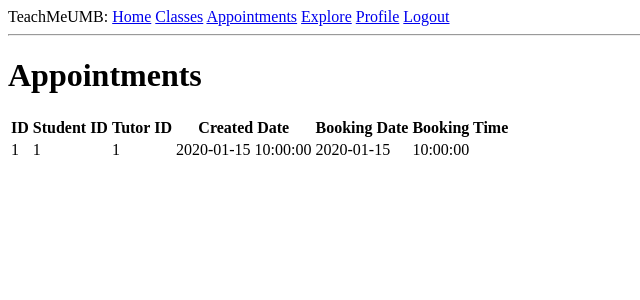
After one commit to dimarcode/TeachMeUMB, a Flask app: page /appointments in a window 1280 px wide. The commit adds this page. Shown: the top 300 px of the page, without its empty margins (0-640 px from the left). Run offline with Flask 3, Linux system fonts and the light colour scheme; a user stored in the database is signed in; tables that the repository leaves empty hold one stand-in row (values such as "Sample post").

Commit message:
added 'add appointment' functionality and appointments.py for debugging

```diff
--- a/project/app/routes.py
+++ b/project/app/routes.py
@@ -4,9 +4,9 @@ from flask import render_template, flash, redirect, url_for, request
 from flask_login import login_user, logout_user, current_user, login_required
 import sqlalchemy as sa
 from app import app, db
-from app.forms import LoginForm, RegistrationForm, EditProfileForm, UserSubjectForm
+from app.forms import LoginForm, RegistrationForm, EditProfileForm, UserSubjectForm, BookAppointmentForm
 # SubjectListForm, SubjectSelectForm
-from app.models import User, UserRole, Subject
+from app.models import User, UserRole, Subject, Appointment
 
 
 @app.before_request
@@ -71,12 +71,8 @@ def register():
 @login_required
 def user(username):
     user = db.first_or_404(sa.select(User).where(User.username == username))
-    # Query to fetch all subjects for the user
-    # subjects = db.session.execute(
-    #     sa.select(Subject).join(user_subjects).where(user_subjects.c.user_id == user.id)
-    # ).scalars().all()
+    return render_template('user.html', user=user, subjects=subjects)
 
-    return render_template('user.html', user=user, subjects=subjects)
 
 @app.route('/edit_profile', methods=['GET', 'POST'])
 @login_required
@@ -95,11 +91,20 @@ def edit_profile():
                            form=form)
 
 
+# debug page to make sure subjects are adding and filtering correctly
 @app.route('/subjects', methods=['GET', 'POST'])
 @login_required
 def subjects():
     subjects = Subject.query.order_by(Subject.name.collate("NOCASE")).all()
     return render_template('subjects.html', title='Subjects', subjects=subjects)
+
+
+# debug page to make sure appointments are adding and filtering correctly
+@app.route('/appointments', methods=['GET', 'POST'])
+@login_required
+def appointments():
+    appointments = Appointment.query.order_by(Appointment.created_date)
+    return render_template('appointments.html', title='Appointmentss', appointments=appointments)
 
 
 @app.route('/add_subject', methods=['GET', 'POST'])
@@ -131,10 +136,12 @@ def remove_subject(subject_id):
         flash(f'You are not enrolled in {subject.name}', 'warning')
     return redirect(url_for('add_subject'))
 
+
 @app.route('/explore')
 @login_required
 def explore():
     # Find tutors who share subjects with the current user
+    form = BookAppointmentForm()
     tutors = User.query.filter(
         User.role == UserRole.TUTOR,  # Filter for tutors
         User.id != current_user.id,   # Exclude current user
@@ -155,49 +162,54 @@ def explore():
     return render_template('explore.html',
                           title='Explore',
                           tutors=tutors,
+                          form=form,
                           tutors_by_subject=tutors_by_subject)
 
-# @app.route('/my_subjects', methods=['GET', 'POST'])
-# @login_required
-# def my_subjects():
-#     form = SubjectSelectForm()
-#     if form.validate_on_submit():
-#         subject_name = form.subject_name.data
-#         subject = Subject.query.filter_by(name=subject_name).first()
 
-#         if not subject:
-#             flash('Subject not found.', 'danger')
-#             return redirect(url_for('my_subjects'))
+@app.route('/book_appointment', methods=['POST'])
+@login_required
+def book_appointment():
+    print(request.form.to_dict())  # Debugging: See incoming data
 
-#         if subject in current_user.my_subject:
-#             flash('You already have this subject in your list.', 'warning')
-#             return redirect(url_for('my_subjects'))
+    tutor_id = request.form.getlist('tutor_id')[-1]  # Ensure we get a valid tutor_id
+    booking_date_str = request.form.get('booking_date')
+    booking_time_str = request.form.get('booking_time')
 
-#         # Add the subject to the user's subjects
-#         current_user.my_subject.append(subject)
-#         db.session.commit()
+    if not tutor_id or not booking_date_str or not booking_time_str:
+        flash("Missing required fields", "danger")
+        return redirect(url_for('explore'))
 
-#         flash(f'Subject "{subject.name}" added successfully.', 'success')
-#         return redirect(url_for('my_subjects'))
+    try:
+        tutor_id = int(tutor_id)
+        booking_date = datetime.strptime(booking_date_str, '%Y-%m-%d').date()
+        booking_time = datetime.strptime(booking_time_str, '%H:%M').time()
 
-#     subjects = Subject.query.all()
+        tutor = User.query.get(tutor_id)
+        if not tutor or tutor.role != UserRole.TUTOR:
+            flash(f'Invalid tutor selection.', 'danger')
+            return redirect(url_for('explore'))
 
-#     # Render the template with the form, user's current subjects, and all available subjects
-#     return render_template('my_subjects.html',
-#                           form=form,
-#                           user_subjects=current_user.my_subject,
-#                           subjects=subjects)
+        # Ensure the student is actually a STUDENT
+        if current_user.role != UserRole.STUDENT:
+            flash("Only students can book appointments.", "danger")
+            return redirect(url_for('explore'))
 
-# @app.route('/remove_subject/<int:subject_id>', methods=['POST'])
-# @login_required
-# def remove_subject(subject_id):
-#     subject = Subject.query.get_or_404(subject_id)
+        # Create the appointment
+        appointment = Appointment(
+            student_id=current_user.id,  # The student is the current user
+            tutor_id=tutor.id,  # The tutor is from the form
+            booking_date=booking_date,
+            booking_time=booking_time
+        )
 
-#     if subject in current_user.my_subject:
-#         current_user.my_subject.remove(subject)
-#         db.session.commit()
-#         flash(f'Subject "{subject.name}" removed successfully.', 'success')
-#     else:
-#         flash('Subject not found in your list.', 'danger')
+        db.session.add(appointment)
+        db.session.commit()
 
-#     return redirect(url_for('my_subjects'))
+        flash(f"Appointment booked with {tutor.username} on {booking_date} at {booking_time}.", "success")
+    except ValueError as e:
+        flash(f"Invalid date/time format: {str(e)}", "danger")
+    except Exception as e:
+        db.session.rollback()
+        flash(f"Error booking appointment: {str(e)}", "danger")
+
+    return redirect(url_for('explore'))
--- /dev/null
+++ b/project/app/templates/appointments.html
@@ -0,0 +1,30 @@
+{% extends "base.html" %}
+
+{% block content %}
+
+    <h1>Appointments</h1>
+    <table class="table">
+        <thead>
+            <tr>
+                <th>ID</th>
+                <th>Student ID</th>
+                <th>Tutor ID</th>
+                <th>Created Date</th>
+                <th>Booking Date</th>
+                <th>Booking Time</th>
+            </tr>
+        </thead>
+        <tbody>
+            {% for appointment in appointments %}
+            <tr>
+                <td>{{ appointment.id }}</td>
+                <td>{{ appointment.student_id }}</td>
+                <td>{{ appointment.tutor_id }}</td>
+                <td>{{ appointment.created_date }}</td>
+                <td>{{ appointment.booking_date }}</td>
+                <td>{{ appointment.booking_time }}</td>
+            </tr>
+            {% endfor %}
+        </tbody>
+    </table>
+{% endblock %}
--- a/project/app/templates/base.html
+++ b/project/app/templates/base.html
@@ -17,6 +17,7 @@
             <a href="{{ url_for('login') }}">Login</a>
             {% else %}
             <a href="{{ url_for('subjects') }}">Classes</a>
+            <a href="{{ url_for('appointments') }}">Appointments</a>
             <a href="{{ url_for('explore') }}">Explore</a>
             <a href="{{ url_for('user', username=current_user.username) }}">Profile</a>
             <a href="{{ url_for('logout') }}">Logout</a>
--- a/project/app/templates/explore.html
+++ b/project/app/templates/explore.html
@@ -8,7 +8,7 @@
         <p>These tutors are enrolled in subjects you're taking:</p>
         <div class="row">
             {% for tutor in tutors %}
-                {% include '_tutorcard.html' %}
+                {% include '_tutorcard.html'  with context %}
                 {% include '_sharedsubject.html' %}
             {% endfor %}
         </div>
@@ -33,7 +33,7 @@
                     <div class="accordion-body">
                         <div class="row">
                             {% for tutor in subject_tutors %}
-                                {% include '_tutorcard.html' %}
+                                {% include '_tutorcard.html' with context %}
                             {% endfor %}
                         </div>
                     </div>
--- a/project/teachmeumb.py
+++ b/project/teachmeumb.py
@@ -4,7 +4,6 @@ from app import app, db
 from app.models import User
 #Post, Customer
 
-
 @app.shell_context_processor
 def make_shell_context():
-    return {'sa': sa, 'so': so, 'db': db, 'User': User, 'Post': Post, 'Customer': Customer}
+    return {'sa': sa, 'so': so, 'db': db, 'User': User}
```
Also changed, not shown: project/app/forms.py (+9 -5 lines), project/app/models.py (+10 -3 lines), project/app/templates/_tutorcard.html (+15 -0 lines), project/migrations/versions/2f7e4bf3f4ba_added_appointment_class_and_updated_.py (added, +45 -0 lines).
